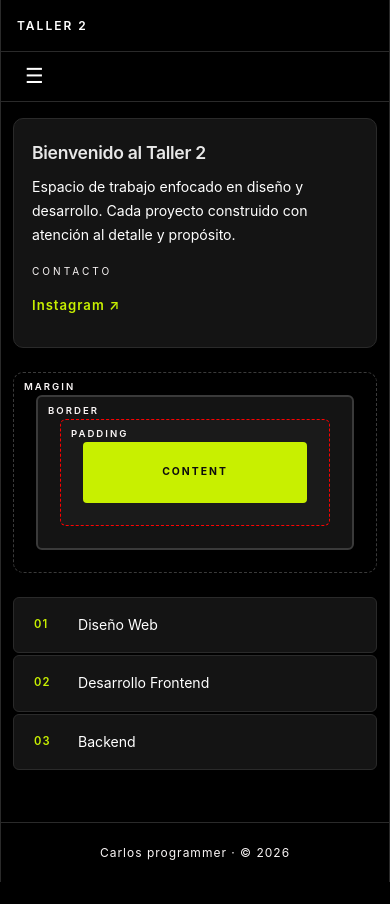
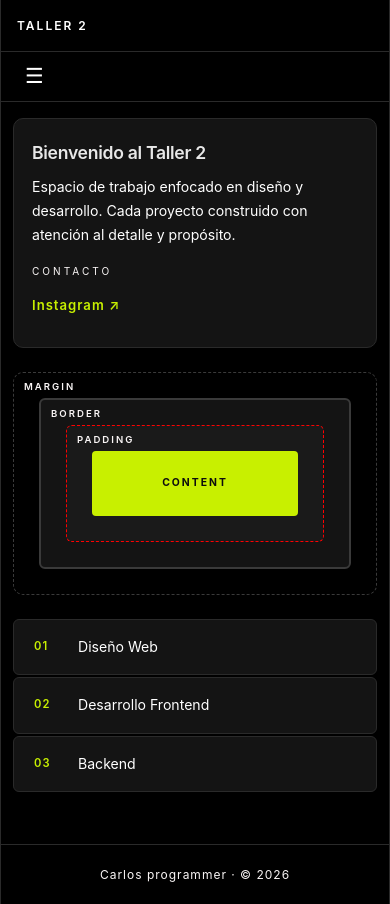
Before and after one commit to 22CarlosNarvaez/-CSS-Puro-Modelos-y-Grid., a plain HTML site: page index.html in a window 390 px wide. Before the commit the page ends 882 px from the top, so only its background shows below. Drawn offline with Linux system fonts and the light colour scheme.

Commit message:
Update style.css

```diff
--- a/assets/css/style.css
+++ b/assets/css/style.css
@@ -620,10 +620,10 @@ a { color: inherit; }
   .gl-sidebar { min-height: 60px; }
 
   /* box model más compacto */
-  .box-margin  { padding: 22px; }
-  .box-border  { padding: 22px; }
-  .box-padding { padding: 22px; }
-  .box-content { padding: 22px; font-size: 0.65rem; letter-spacing: 2px; }
+  .box-margin  { padding: 25px; }
+  .box-border  { padding: 25px; }
+  .box-padding { padding: 25px; }
+  .box-content { padding: 24px; font-size: 0.65rem; letter-spacing: 2px; }
 
   /* section-label tag oculto en móvil muy pequeño */
   .section-label span { display: none; }
```
